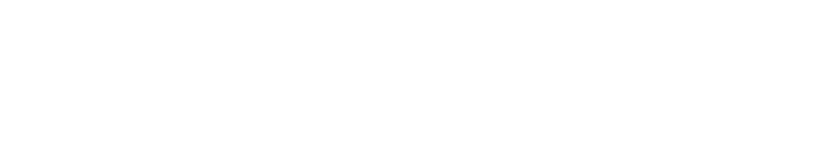
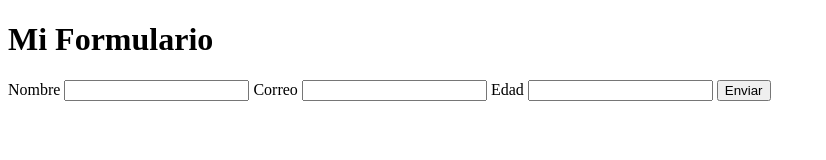
Before and after one commit to RatonEMN/MyProjectsJS, a website: page DomyEventos/Dia6_Formulario/index.html in a window 1280 px wide. Shown: the whole page, without its empty margins (0-826 px from the left). Drawn offline with Linux system fonts and the light colour scheme.

Commit message:
Se agrega el formulario de html y una plantilla de esta estructura de un html

```diff
--- a/DomyEventos/Dia6_Formulario/index.html
+++ b/DomyEventos/Dia6_Formulario/index.html
@@ -1 +1,33 @@
-<!--Aqui va mi codigo html-->
+<!doctype html>
+<html lang="es">
+  <head>
+    <meta charset="UTF-8" />
+    <meta name="viewport" content="width=device-width, initial-scale=1.0" />
+    <title>Mi Formulario</title>
+
+    <!-- CSS -->
+    <link rel="stylesheet" href="style.css" />
+  </head>
+
+  <body>
+    <h1>Mi Formulario</h1>
+
+    <form id="formulario">
+      <label>Nombre</label>
+      <input type="text" id="nombre" />
+
+      <label>Correo</label>
+      <input type="email" id="correo" />
+
+      <label>Edad</label>
+      <input type="number" id="edad" />
+
+      <button type="submit">Enviar</button>
+    </form>
+
+    <div id="errores"></div>
+
+    <!-- JS -->
+    <script src="script.js"></script>
+  </body>
+</html>
```
Also changed, not shown: Estructura_HTML/index.html (added, +22 -0 lines).
